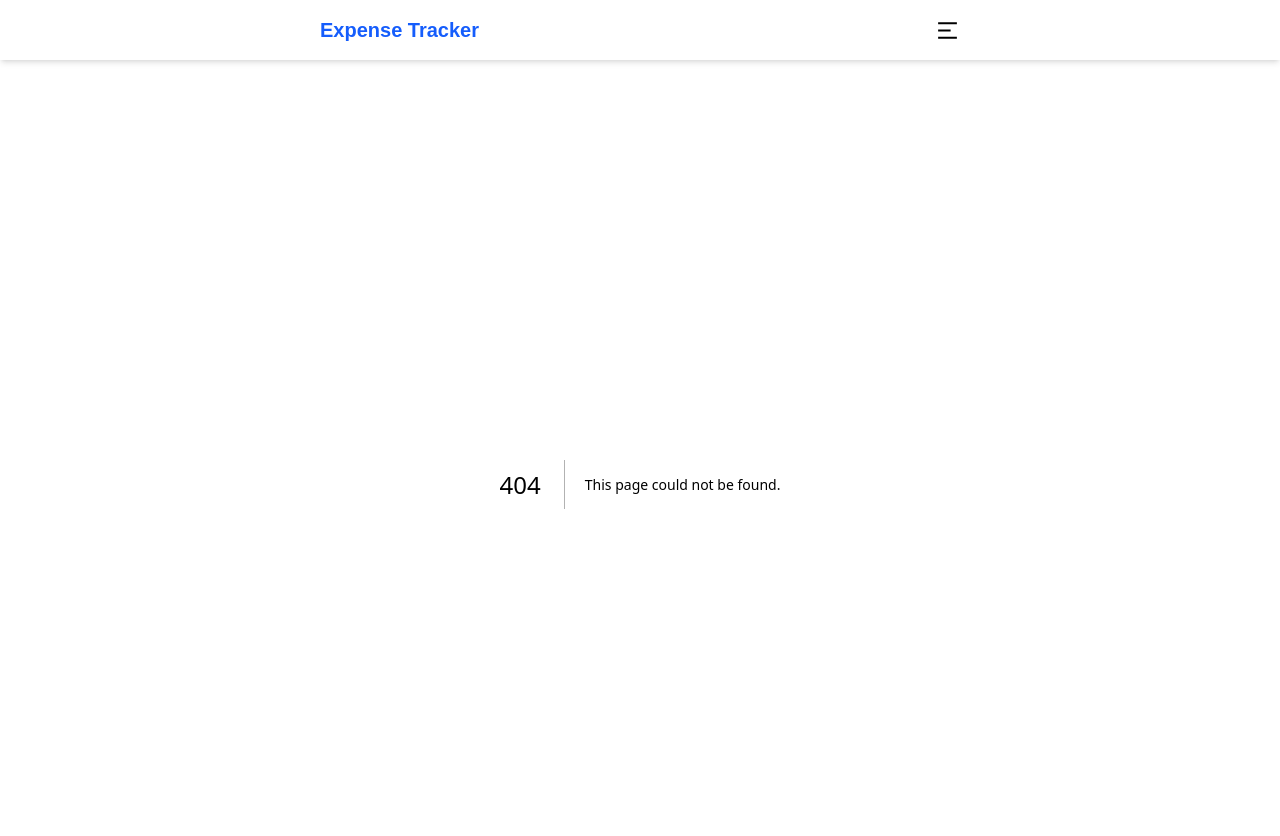
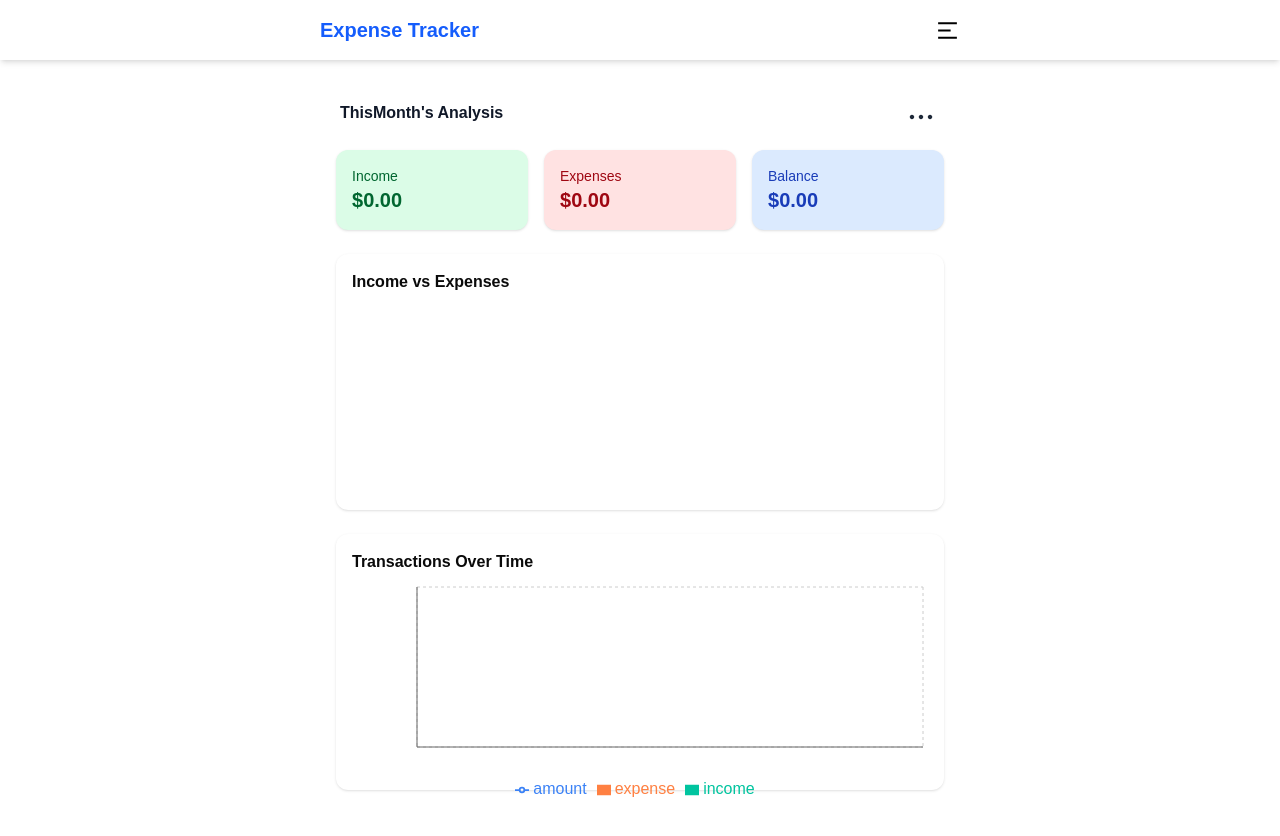
Before and after one commit to Jehoshaphat12/Expense-Tracker-App, a Next.js app: page /summary in a window 1280 px wide. Before the commit this address had no page. Shown: the top 836 px of the page. Built offline with nearby package versions, Linux system fonts and the light colour scheme.

Commit message:
added a summary page

```diff
--- a/app/components/ExpenseList.tsx
+++ b/app/components/ExpenseList.tsx
@@ -22,6 +22,14 @@ interface Transaction {
 interface ExpenseListProps {
   transactions: Transaction[];
 }
+
+  export const sortList = [
+          { key: "today", label: "Today" },
+          { key: "yesterday", label: "Yesterday" },
+          { key: "this Week", label: "This Week" },
+          { key: "last Week", label: "Last Week" },
+          { key: "this Month", label: "This Month" },
+  ]
 
 export default function ExpenseList({ transactions }: ExpenseListProps) {
   // const { transactions } = useTransactions();
@@ -147,14 +155,7 @@ export default function ExpenseList({ transactions }: ExpenseListProps) {
     }
   })
 
-  const sortList = [
-          {key: "all", label: "All"},
-          { key: "today", label: "Today" },
-          { key: "yesterday", label: "Yesterday" },
-          { key: "this Week", label: "This Week" },
-          { key: "last Week", label: "Last Week" },
-          { key: "this Month", label: "This Month" },
-  ]
+
 
   // useEffect(() => {
   //   setExpenses(getExpensesFromStorage());
--- a/app/components/Navbar.tsx
+++ b/app/components/Navbar.tsx
@@ -61,7 +61,7 @@ export default function Navbar() {
             {navLink("/", "Home")}
             {navLink("/expenses/add", "+ Add")}
             {navLink("/expenses", "View Expenses")}
-            {navLink("/expenses/summary", "Summary")}
+            {navLink("/summary", "Summary")}
           </div>
         </div>
         {/* <nav className="max-w-xl mx-auto flex flex-col justify-center p-4  bg-white mb-6  gap-4">
@@ -83,7 +83,7 @@ export default function Navbar() {
           >
             <FiPlus size={30} />
           </Link>
-          {mobileNav("/expenses/summary", <FaChartLine size={22} />)}
+          {mobileNav("/summary", <FaChartLine size={22} />)}
           {mobileNav("/settings", <IoSettings size={22} />)}
         </div>
       </div>
--- /dev/null
+++ b/app/summary/page.tsx
@@ -0,0 +1,176 @@
+"use client";
+
+import { useState } from "react";
+import {
+  PieChart,
+  Pie,
+  Cell,
+  ResponsiveContainer,
+  Tooltip,
+  LineChart,
+  Line,
+  XAxis,
+  YAxis,
+  CartesianGrid,
+  Bar,
+  Legend,
+} from "recharts";
+import { useTransactions } from "@/app/hook/useTransactions";
+import { sortList } from "../components/ExpenseList";
+import { IoIosMore } from "react-icons/io";
+
+// Colors
+const COLORS = ["#22c55e", "#ef4444"]; // green for income, red for expenses
+
+// Helper: get date filters
+function getDateRange(filter: string) {
+  const today = new Date();
+  const start = new Date();
+  const end = new Date();
+
+  if (filter === "today") {
+    start.setHours(0, 0, 0, 0);
+    end.setHours(23, 59, 59, 999);
+  } else if (filter === "yesterday") {
+    start.setDate(today.getDate() - 1);
+    start.setHours(0, 0, 0, 0);
+    end.setDate(today.getDate() - 1);
+    end.setHours(23, 59, 59, 999);
+  } else if (filter === "this Week") {
+    const firstDay = today.getDate() - today.getDay();
+    start.setDate(firstDay);
+    start.setHours(0, 0, 0, 0);
+    end.setDate(firstDay + 6);
+    end.setHours(23, 59, 59, 999);
+  } else if (filter === "last Week") {
+    const firstDay = today.getDate() - today.getDay() - 7;
+    start.setDate(firstDay);
+    start.setHours(0, 0, 0, 0);
+    end.setDate(firstDay + 6);
+    end.setHours(23, 59, 59, 999);
+  } else if (filter === "this Month") {
+    start.setDate(1);
+    start.setHours(0, 0, 0, 0);
+    end.setMonth(today.getMonth() + 1, 0);
+    end.setHours(23, 59, 59, 999);
+  }
+
+  return { start, end };
+}
+
+export default function TransactionSummary() {
+  const { transactions, balance, expenses, income } = useTransactions();
+  const [filter, setFilter] = useState("thisMonth"); // default view
+
+
+  // Filter transactions
+  const { start, end } = getDateRange(filter);
+  const filteredTransactions = transactions.filter((t) => {
+    const date = new Date(t.date);
+    return date >= start && date <= end;
+  });
+
+//   // Totals
+//   const income = filteredTransactions
+//     .filter((t) => t.type === "income")
+//     .reduce((sum, t) => sum + t.amount, 0);
+
+//   const expenses = filteredTransactions
+//     .filter((t) => t.type === "expense")
+//     .reduce((sum, t) => sum + t.amount, 0);
+
+//   const balance = income - expenses;
+
+  // Pie Data
+  const pieData = [
+    { name: "Income", value: income },
+    { name: "Expenses", value: expenses },
+  ];
+
+  // Line Data
+  const lineData = filteredTransactions.map((t) => ({
+    date: new Date(t.date).toLocaleDateString(),
+    amount: t.amount
+  }));
+
+  return (
+    <div className="p-4 space-y-6">
+         {/* Filter Bar */}
+          <div className="flex items-center justify-between mb-4 px-1">
+            <h3 className="text-md text-gray-900 font-semibold mb-2 first-letter:capitalize">
+              {filter}&apos;s Analysis
+            </h3>
+            <div className="sort relative group">
+              <button
+                aria-label="Sort Options"
+                type="button"
+                className="flex items-center p-0.5 px-1 rounded-md hover:bg-gray-100 transition"
+                >
+                <IoIosMore size={30} className="text-gray-800 cursor-pointer" />
+              </button>
+              <ul className="absolute z-100 hidden group-hover:block right-4 top-5 bg-white shadow-lg rounded-lg  space-y-1">
+                {sortList.map(({key, label}) => (
+                  <li key={key} onClick={() => setFilter(key)} className="hover:bg-gray-100 p-3 px-4 text-nowrap">{label}</li>
+
+                ))}
+              </ul>
+            </div>
+          </div>
+
+      {/* Summary Cards */}
+      <div className="grid grid-cols-3 gap-4">
+        <div className="bg-green-100 text-green-800 rounded-xl p-4 shadow">
+          <p className="text-sm">Income</p>
+          <p className="text-xl font-bold">${income.toFixed(2)}</p>
+        </div>
+        <div className="bg-red-100 text-red-800 rounded-xl p-4 shadow">
+          <p className="text-sm">Expenses</p>
+          <p className="text-xl font-bold">${expenses.toFixed(2)}</p>
+        </div>
+        <div className="bg-blue-100 text-blue-800 rounded-xl p-4 shadow">
+          <p className="text-sm">Balance</p>
+          <p className="text-xl font-bold">${balance.toFixed(2)}</p>
+        </div>
+      </div>
+
+      {/* Pie Chart */}
+      <div className="w-full h-64 bg-white rounded-xl shadow p-4">
+        <h2 className="font-semibold mb-2">Income vs Expenses</h2>
+        <ResponsiveContainer>
+          <PieChart>
+            <Pie
+              data={pieData}
+              cx="50%"
+              cy="50%"
+              outerRadius={80}
+              dataKey="value"
+              label
+            >
+              {pieData.map((entry,i) => (
+                <Cell key={`cell-${entry.name}`} fill={COLORS[i % COLORS.length]} />
+              ))}
+            </Pie>
+            <Tooltip />
+          </PieChart>
+        </ResponsiveContainer>
+      </div>
+
+      {/* Line Chart */}
+      <div className="w-full h-64 bg-white rounded-xl shadow p-4">
+        <h2 className="font-semibold mb-2">Transactions Over Time</h2>
+        <ResponsiveContainer>
+          <LineChart data={lineData}>
+            <CartesianGrid strokeDasharray="3 3" />
+            <XAxis dataKey="date" className="text-xs"/>
+            <YAxis className="text-sm"/>
+            <Tooltip />
+            <Legend />
+            <Line type="monotone" dataKey="amount" stroke="#3b82f6" />
+            <Bar dataKey="income" fill="#00C49F" />
+            <Bar dataKey="expense" fill="#FF8042" />
+          </LineChart>
+        </ResponsiveContainer>
+      </div>
+    </div>
+  );
+}
--- a/package.json
+++ b/package.json
@@ -12,7 +12,8 @@
     "next": "15.4.5",
     "react": "19.1.0",
     "react-dom": "19.1.0",
-    "react-icons": "^5.5.0"
+    "react-icons": "^5.5.0",
+    "recharts": "^3.1.2"
   },
   "devDependencies": {
     "@eslint/eslintrc": "^3",
```
Also changed, not shown: 1 other file (tests, documents, lock files or other folders).
